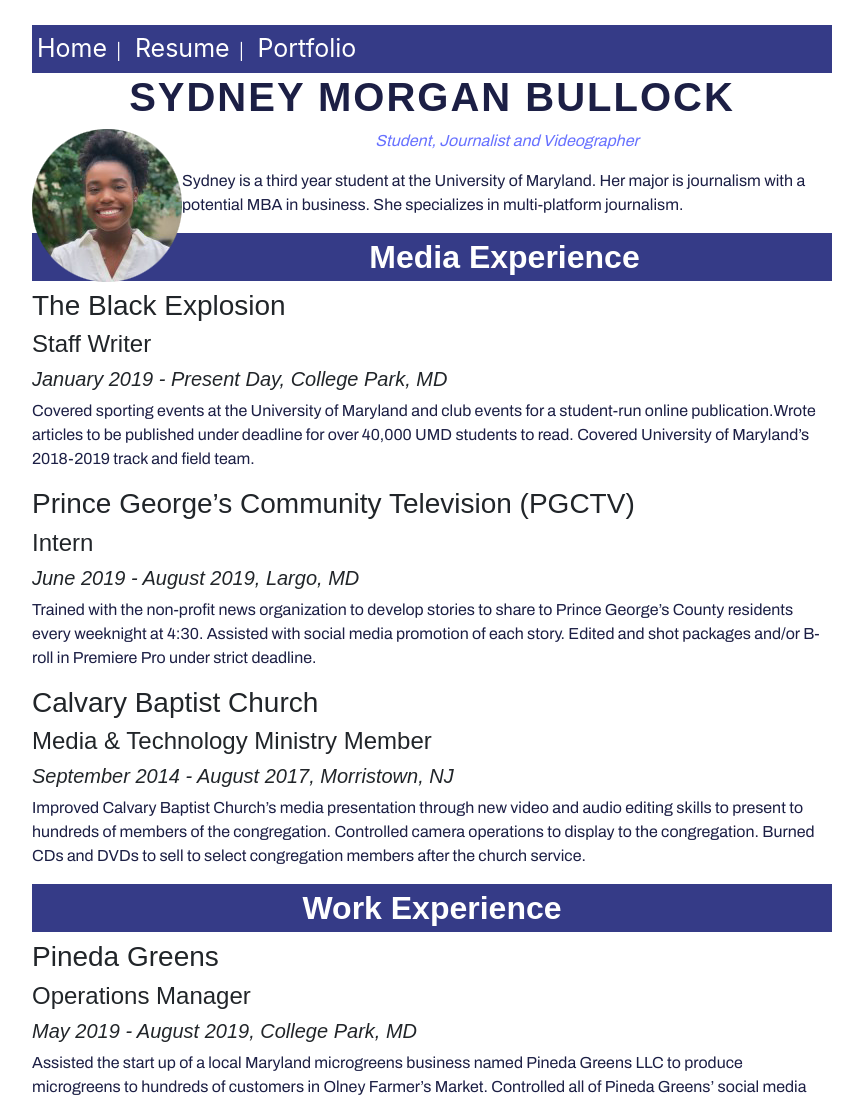
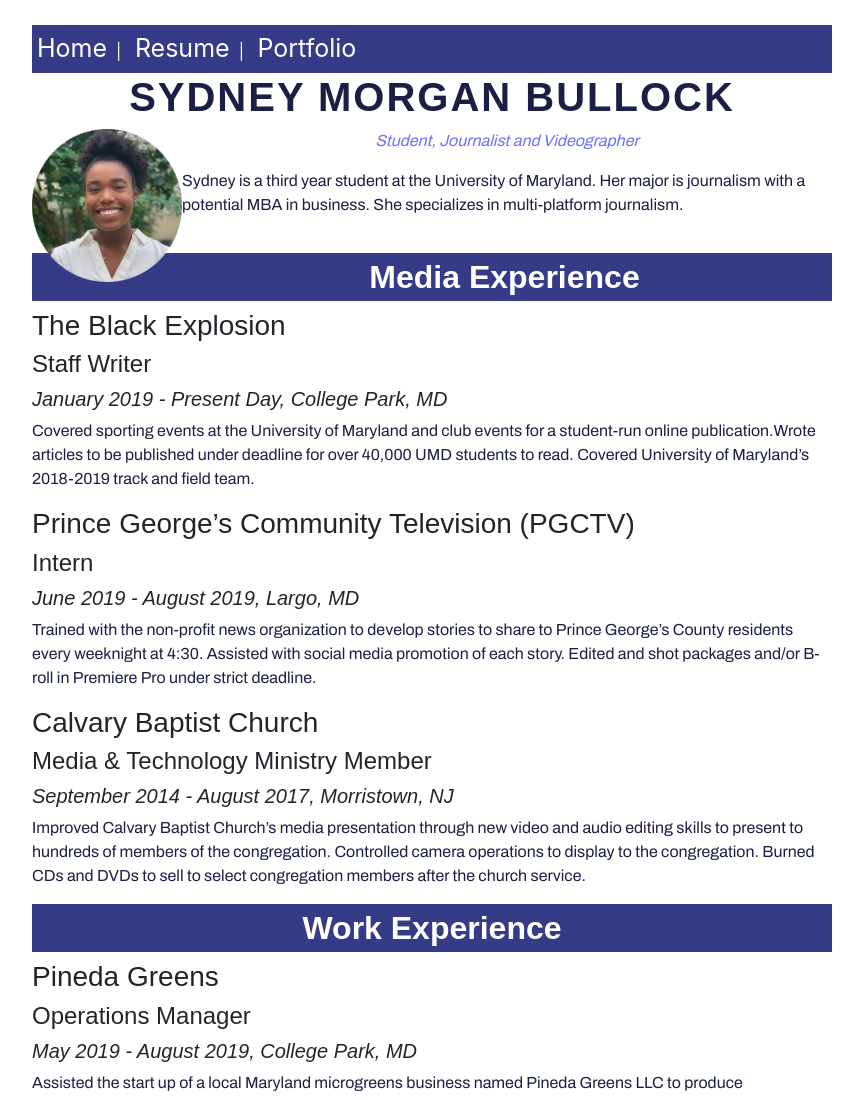
Before and after one commit to sydbull8/sydbull8.github.io, a plain HTML site: page resume.html in a window 1280 px wide. Shown: the top 1100 px of the page, without its empty margins (208-1071 px from the left). Drawn offline with nearby package versions, Linux system fonts and the light colour scheme; a web font is replaced by a local one.

Commit message:
please work

```diff
--- a/resume-styles.css
+++ b/resume-styles.css
@@ -22,6 +22,9 @@
 .body{
   margin: 25px auto;
   width: 800px;
+}
+.intro{
+  padding-bottom: 20px;
 }
 .intro img{
   float: left;
--- a/resume.html
+++ b/resume.html
@@ -20,6 +20,7 @@
             <p id="Label">Student, Journalist and Videographer</p>
             <p>Sydney is a third year student at the University of Maryland. Her major is journalism with a potential MBA in business. She specializes in multi-platform journalism.</p>
     </div>
+    <div class="experience">
       <h2><strong>Media Experience</strong></h2>
         <h3>The Black Explosion</h3>
           <h4>Staff Writer</h4>
@@ -63,6 +64,7 @@
         <li>Instagram</li>
         <li>Microsoft Word</li>
       </ul>
+    </div>
         <h6>Follow me!</h6>
         <p>
           <a href="https://twitter.com/sydxbull">
```
Also changed, not shown: portfolio.html (+1 -1 lines).
